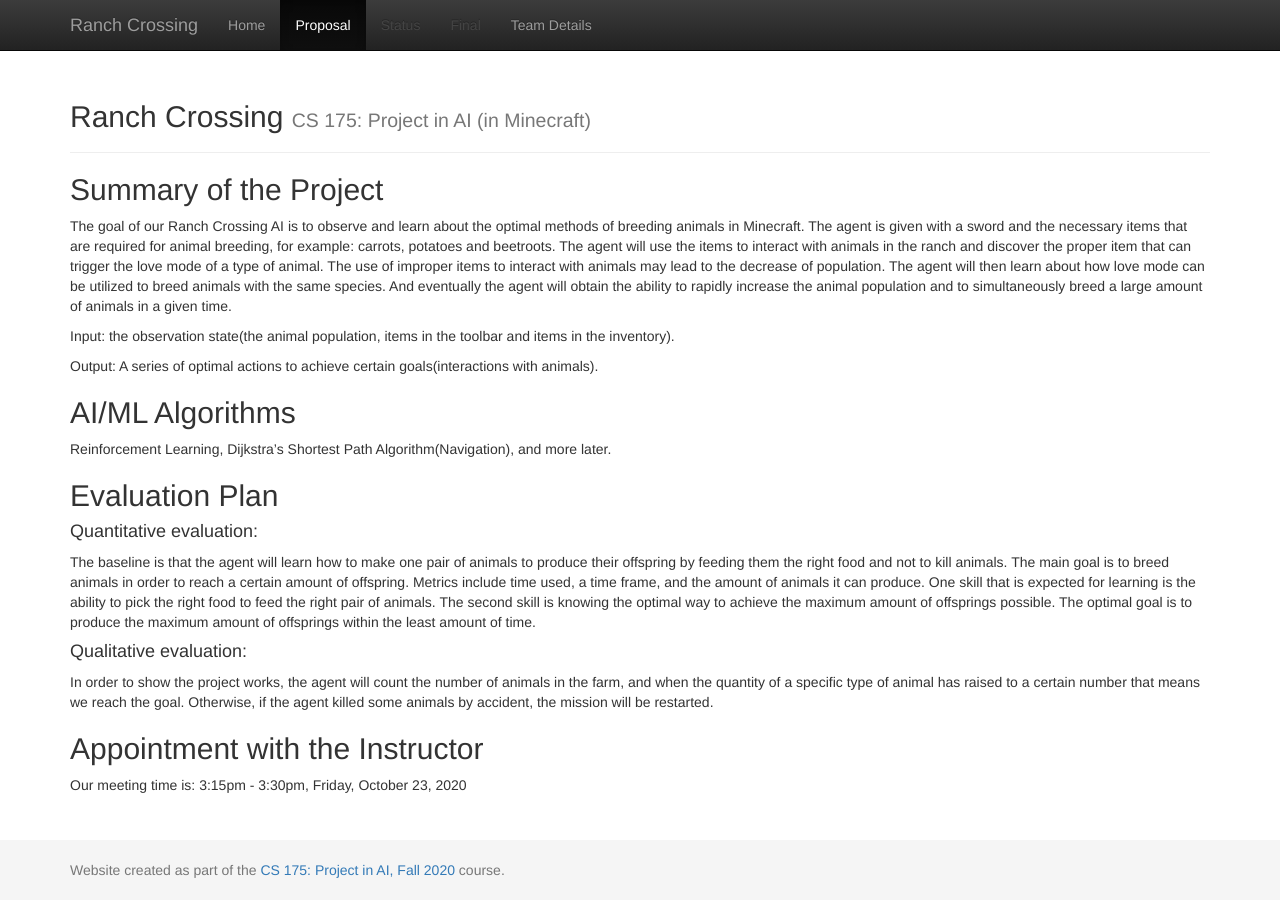
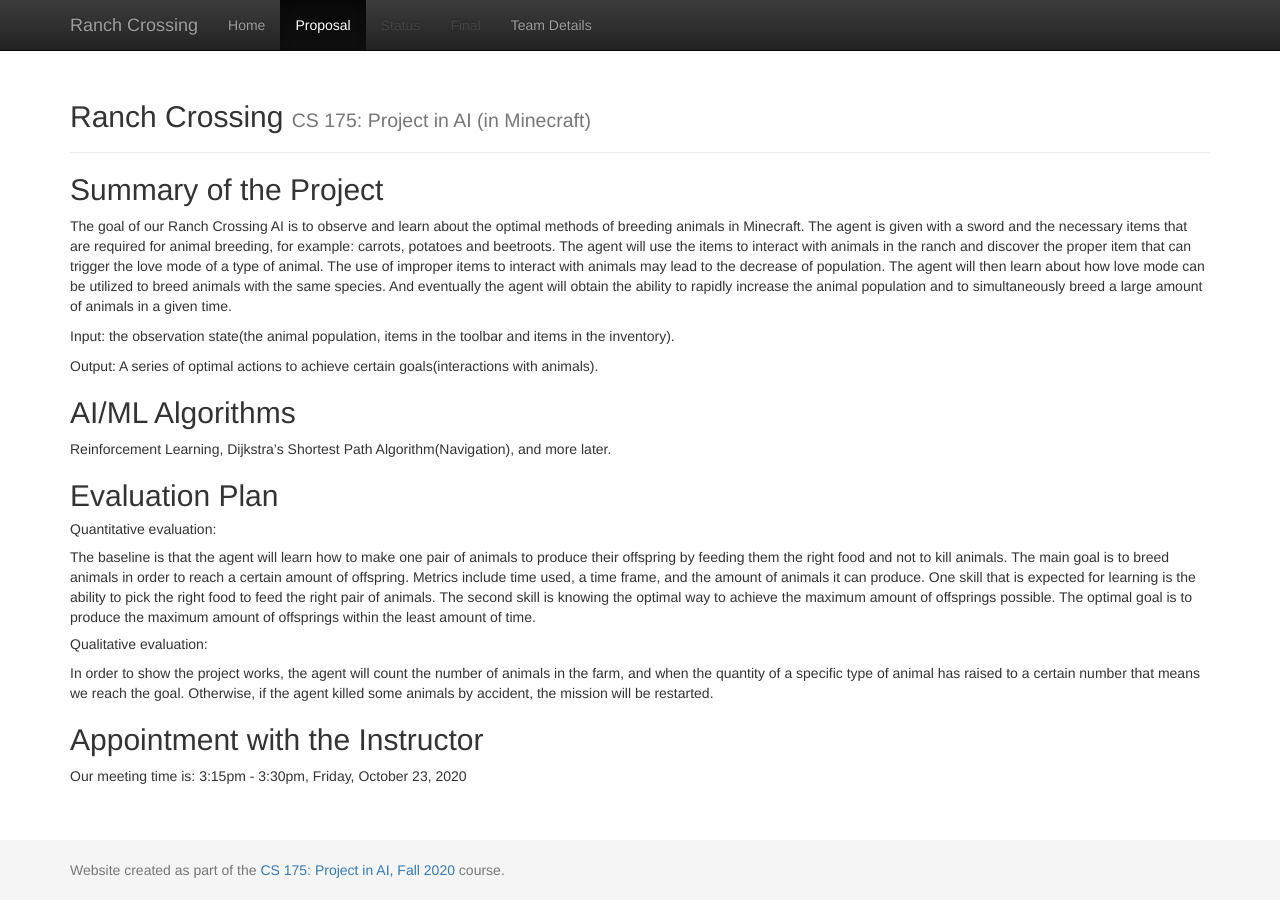
Before and after one commit to bikaylee/Jump-Jump, a Jekyll site: the page built from docs/proposal.md, in a window 1280 px wide. Built offline with Jekyll 4.4.1, drawn with Linux system fonts in a browser that asks for light colours.

```diff
--- a/docs/proposal.md
+++ b/docs/proposal.md
@@ -15,10 +15,10 @@ Output: A series of optimal actions to achieve certain goals(interactions with a
 Reinforcement Learning, Dijkstra’s Shortest Path Algorithm(Navigation), and more later.
 
 ## Evaluation Plan
-#### Quantitative evaluation:
+##### Quantitative evaluation:
 The baseline is that the agent will learn how to make one pair of animals to produce their offspring by feeding them the right food and not to kill animals. The main goal is to breed animals in order to reach a certain amount of offspring. Metrics include time used, a time frame, and the amount of animals it can produce. One skill that is expected for learning is the ability to pick the right food to feed the right pair of animals. The second skill is knowing the optimal way to achieve the maximum amount of offsprings possible. The optimal goal is to produce the maximum amount of offsprings within the least amount of time.
 
-#### Qualitative evaluation:
+##### Qualitative evaluation:
 In order to show the project works, the agent will count the number of animals in the farm, and when the quantity of a specific type of animal has raised to a certain number that means we reach the goal. Otherwise, if the agent killed some animals by accident, the mission will be restarted.
 
 
```
